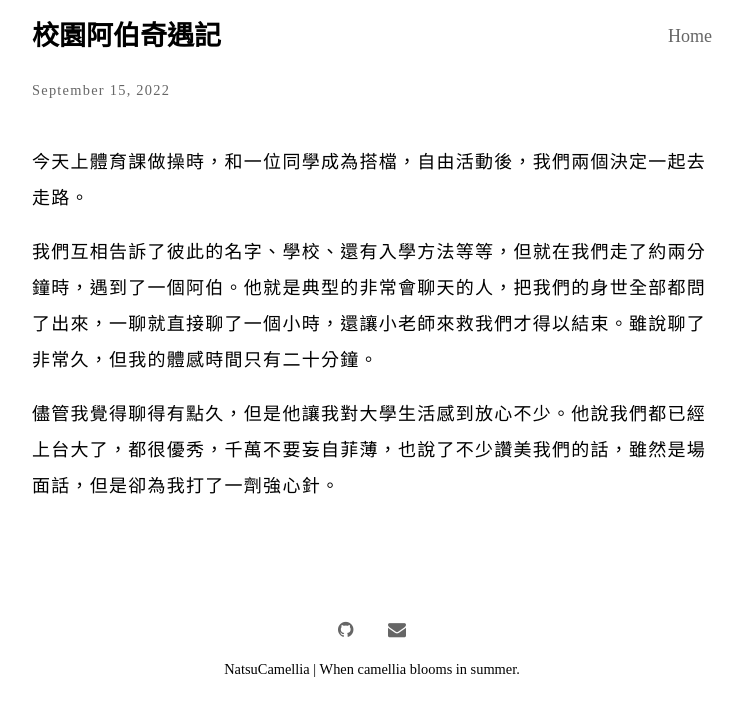
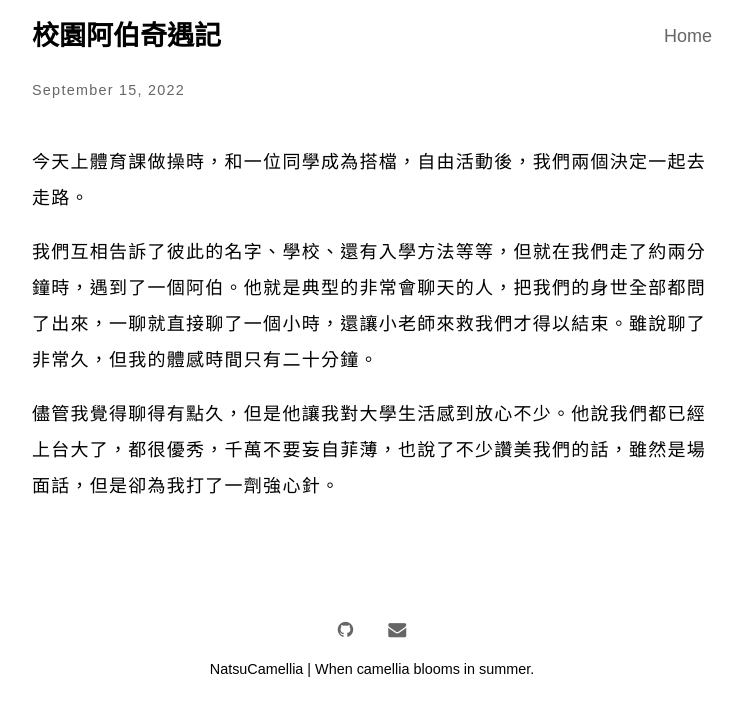
Before and after one commit to NatsuCamellia/NatsuCamellia.github.io, a Jekyll site: the page built from _posts/2022-09-15-校園阿伯奇遇記.md, in a window 1280 px wide. Shown: the top 716 px of the page, without its empty margins (268-1011 px from the left). Built offline with Jekyll 4.4.1, drawn with Linux system fonts in a browser that asks for light colours.

Commit message:
Fix font family

```diff
--- a/assets/css/main.scss
+++ b/assets/css/main.scss
@@ -1,7 +1,7 @@
 ---
 ---
 
-$sans-serif-font-family: serif;
+$sans-serif-font-family: sans-serif;
 $serif-font-family:      serif;
 $code-font-family:       monospace;
 
```
